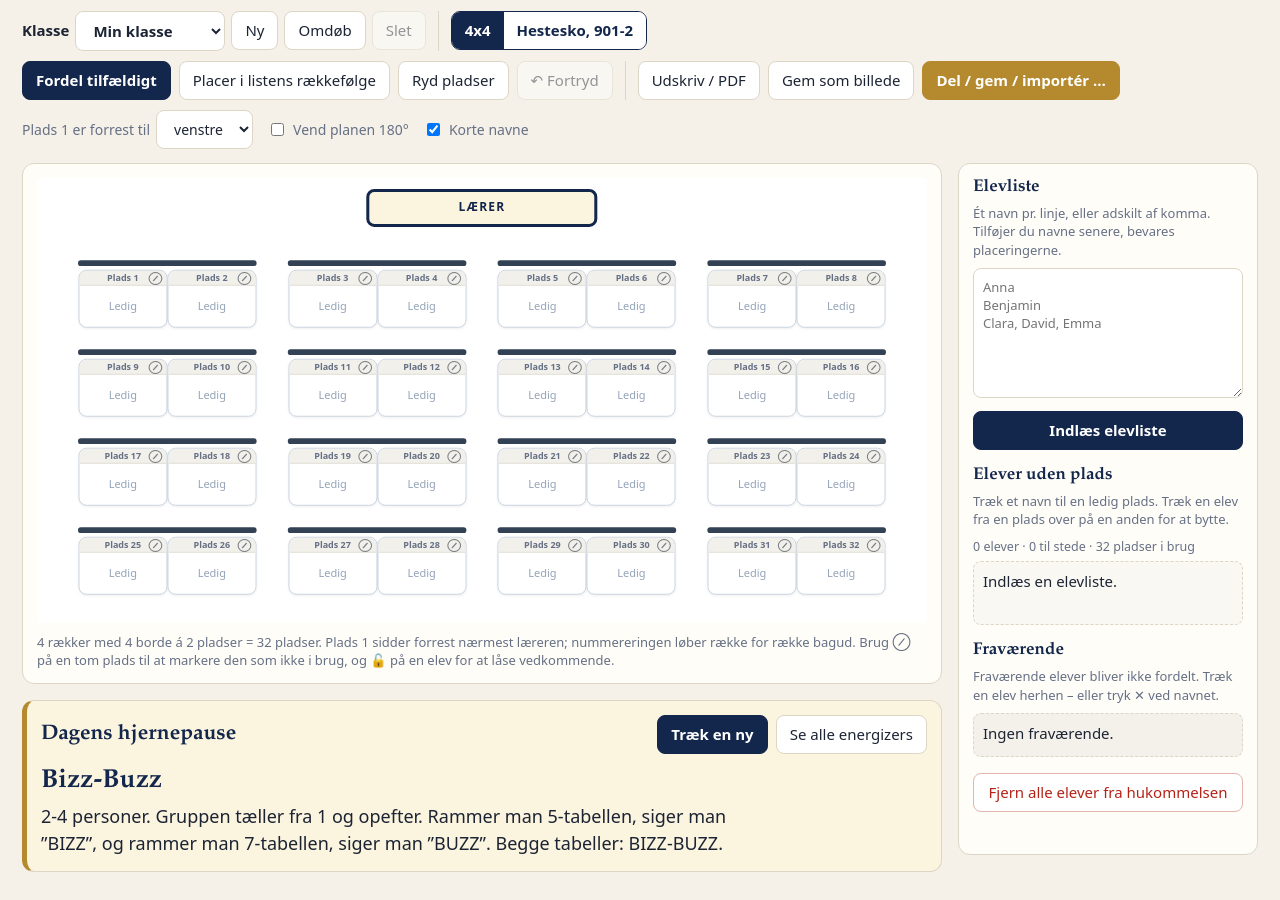
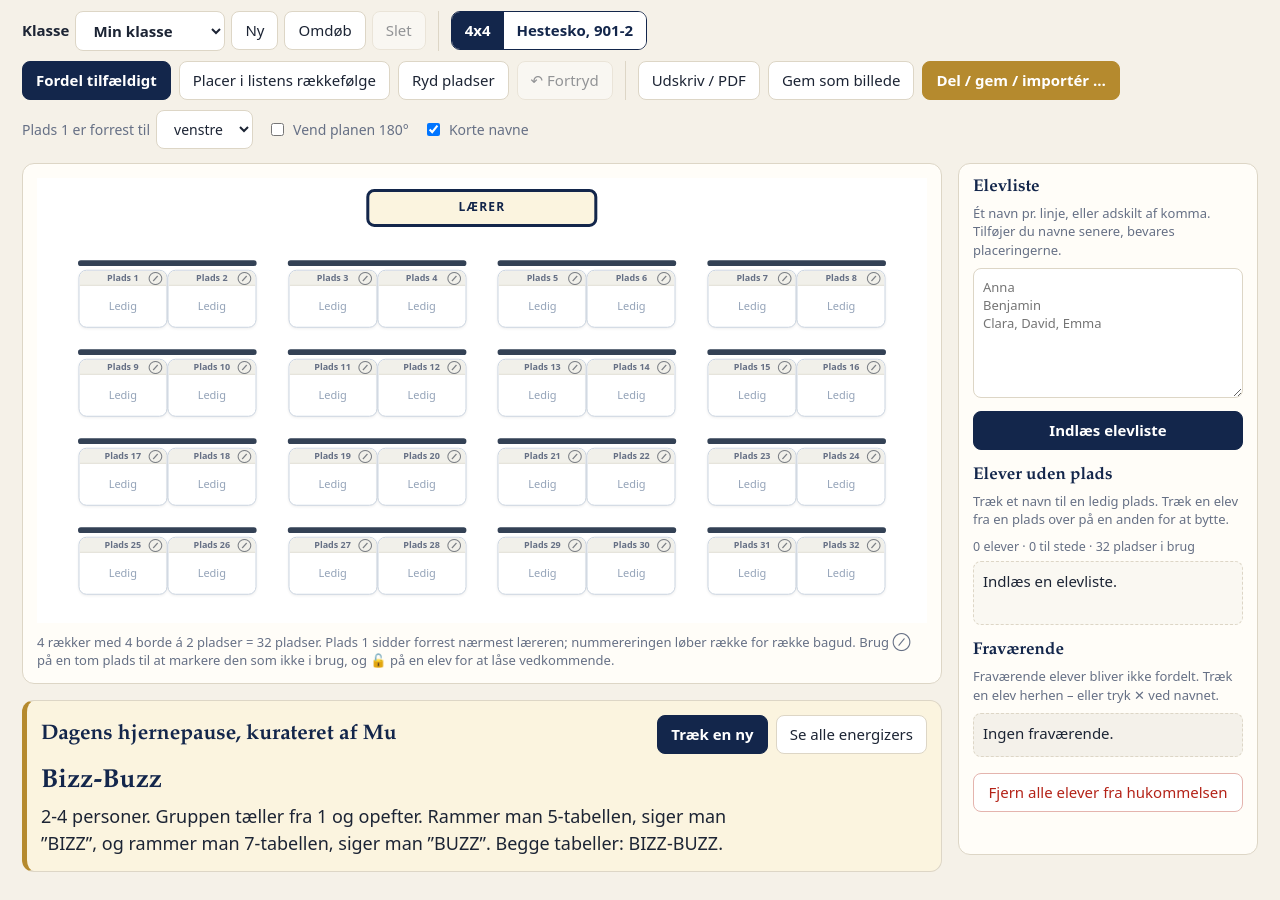
Before and after one commit to gogaweb/Faste-pladser-p-reg-rd-Gymnasium, a plain HTML site: page index.html in a window 1280 px wide. Shown: the part 175-1075 px from the top of the page. Drawn offline with Linux system fonts and the light colour scheme.

Commit message:
Update brain section header text

```diff
--- a/index.html
+++ b/index.html
@@ -205,7 +205,7 @@ dialog::backdrop{background:#0b1730aa}
   </section>
 
   <section class="brain" aria-labelledby="brainH">
-   <div class="brain-head"><h2 id="brainH">Dagens hjernepause</h2><div class="row-btns"><button class="primary" id="newBreak">Træk en ny</button><button id="allBreaks" aria-expanded="false">Se alle energizers</button></div></div>
+   <div class="brain-head"><h2 id="brainH">Dagens hjernepause, kurateret af Mu</h2><div class="row-btns"><button class="primary" id="newBreak">Træk en ny</button><button id="allBreaks" aria-expanded="false">Se alle energizers</button></div></div>
    <div id="breakBody" data-dyn></div>
    <div class="all-list" id="allList" data-dyn hidden></div>
   </section>
```
